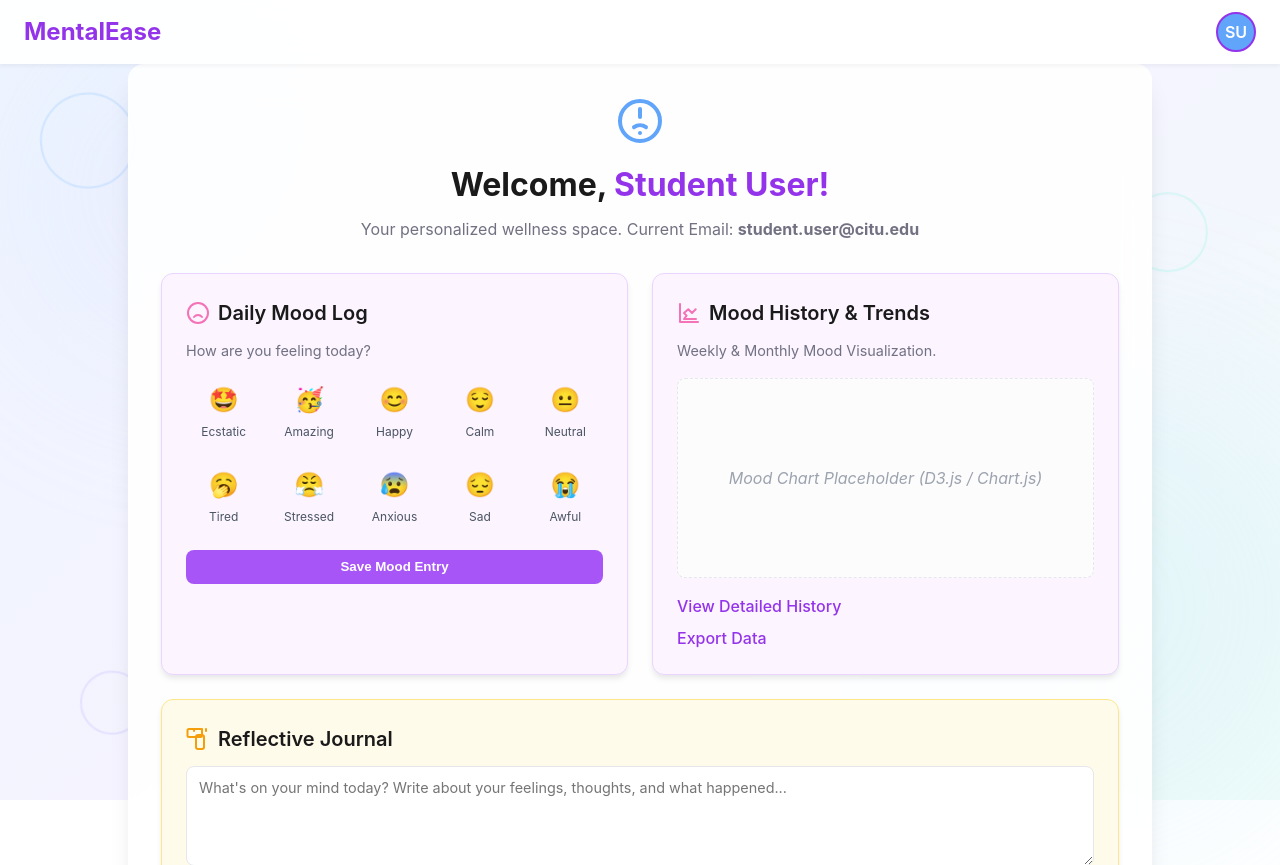
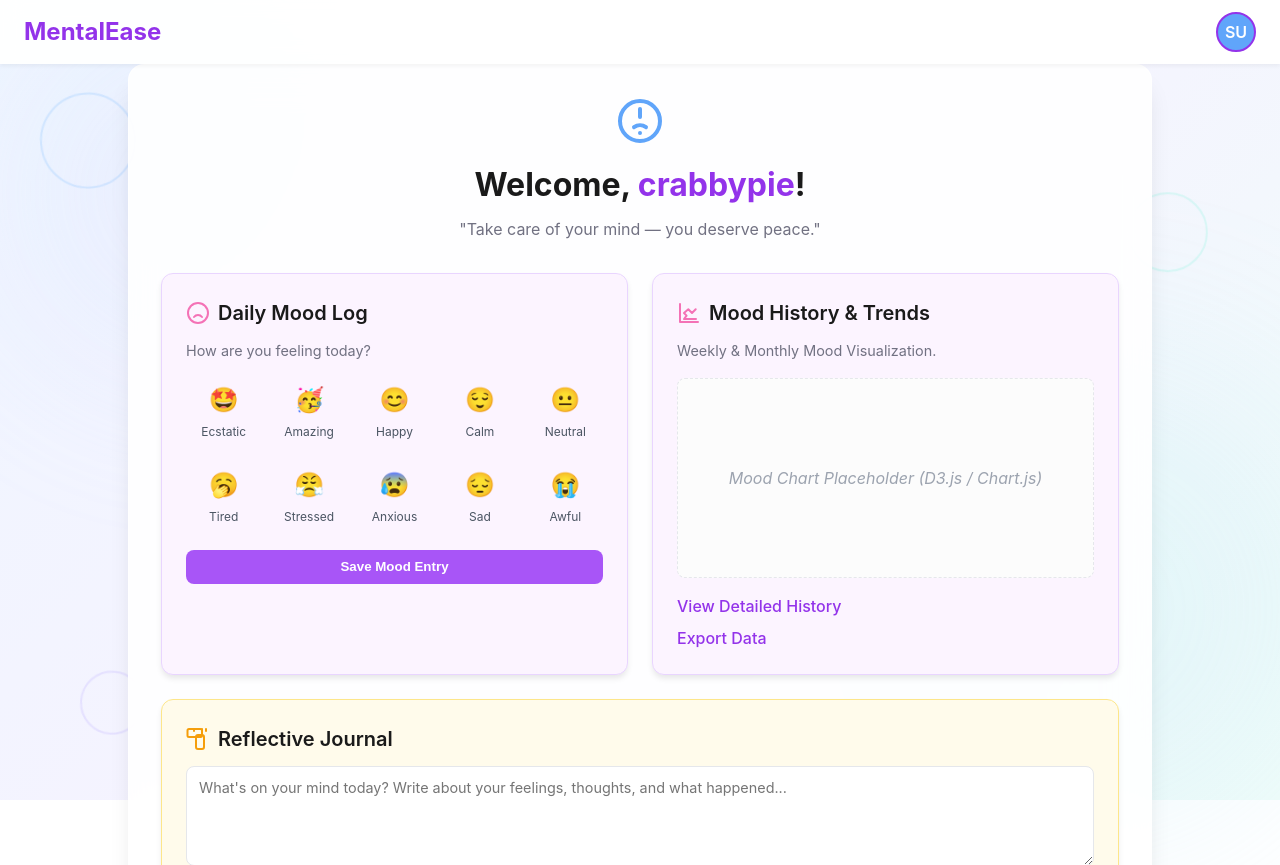
Before and after one commit to Shay1010/CSIT327-G2-MentalEase, a Django app: template students/templates/students/dashboard.html in a window 1280 px wide; the page is wider, and only the part inside the window is pictured. Shown: the top 865 px of that part. Run offline with Django 5.2, Linux system fonts and the light colour scheme; the template is opened without the code that fills it: values that come from a table or form of the project are taken from there, others are empty; data comes from the database, SQL or seed files in the repository; both versions use the stored data as it was after the commit.

Commit message:
feature(students):update naming convention in the dashboard

```diff
--- a/students/templates/students/dashboard.html
+++ b/students/templates/students/dashboard.html
@@ -369,8 +369,8 @@
                         <path d="M12 10V6"/>
                         <path d="M12 18h.01"/>
                     </svg>
-                    <h1>Welcome, <span class="student-name">Student User!</span></h1>
-                    <p class="subtitle">Your personalized wellness space. Current Email: <strong id="currentEmail">student.user@citu.edu</strong></p>
+                    <h1>Welcome, <span class="student-name">{{ student.username }}</span>!</h1>
+                    <p class="subtitle">"Take care of your mind — you deserve peace."</p>
                 </header>
 
                 <div class="grid-container">
```
Also changed, not shown: db.sqlite3.
